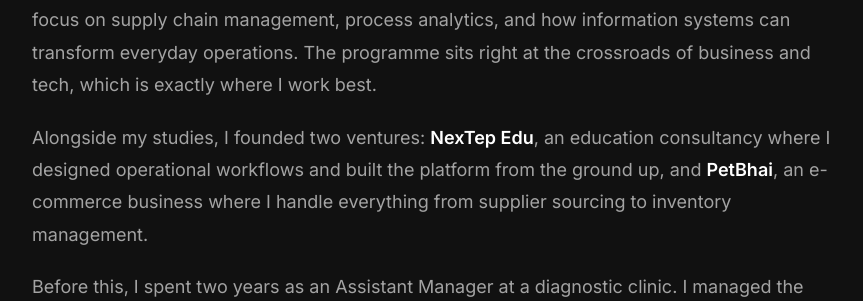
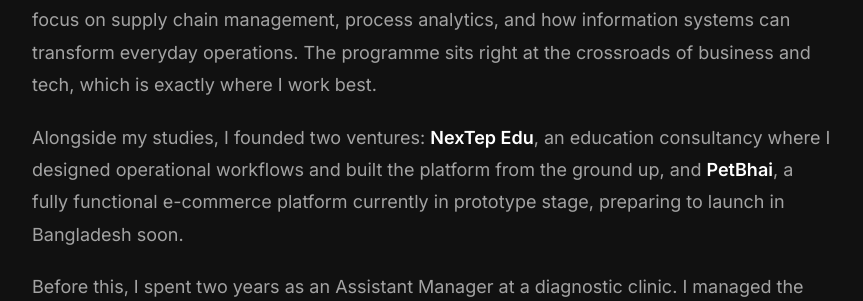
Before and after one commit to myselfrezaul7/portfolio, a Next.js app: page / in a window 1280 px wide. Shown: the part 5030-5331 px from the top of the page, without its empty margins (72-935 px from the left). Built offline with nearby package versions, Linux system fonts and the light colour scheme.

Commit message:
fix: update PetBhai About bio to reflect prototype status

```diff
--- a/src/components/About.tsx
+++ b/src/components/About.tsx
@@ -24,7 +24,7 @@ export default function About() {
                                 I am pursuing an M.A. in International Management and Information Systems (IMIS), where I focus on supply chain management, process analytics, and how information systems can transform everyday operations. The programme sits right at the crossroads of business and tech, which is exactly where I work best.
                             </p>
                             <p className={styles.bio}>
-                                Alongside my studies, I founded two ventures: <strong>NexTep Edu</strong>, an education consultancy where I designed operational workflows and built the platform from the ground up, and <strong>PetBhai</strong>, an e-commerce business where I handle everything from supplier sourcing to inventory management.
+                                Alongside my studies, I founded two ventures: <strong>NexTep Edu</strong>, an education consultancy where I designed operational workflows and built the platform from the ground up, and <strong>PetBhai</strong>, a fully functional e-commerce platform currently in prototype stage, preparing to launch in Bangladesh soon.
                             </p>
                             <p className={styles.bio}>
                                 Before this, I spent two years as an Assistant Manager at a diagnostic clinic. I managed the lab supply chain (procurement, inventory, vendor coordination) and redesigned patient workflows to improve service delivery across the board.
```
